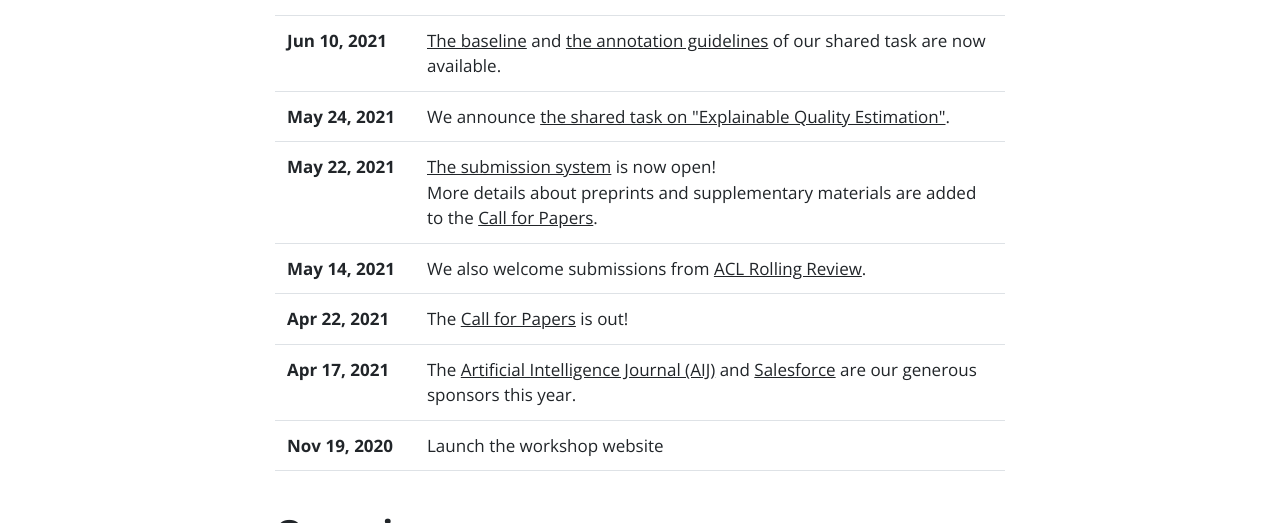
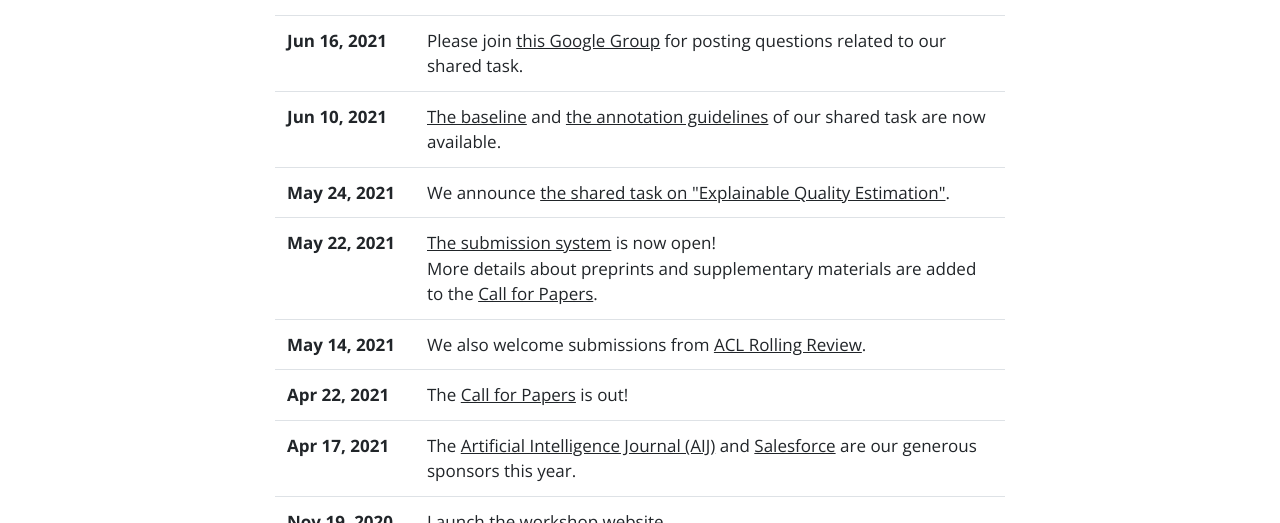
Before and after one commit to eval4nlp/eval4nlp.github.io, a website: page index.html in a window 1280 px wide. Shown: the part 577-1100 px from the top of the page. Drawn offline with nearby package versions, Linux system fonts and the light colour scheme.

Commit message:
Update google group

```diff
--- a/index.html
+++ b/index.html
@@ -84,6 +84,7 @@
         <br>
         <table class="table">
           <tbody>
+            <tr><th scope="row">Jun 16, 2021</th><td>Please join <a href="https://groups.google.com/g/eval4nlp2021-shared-task" target="blank">this Google Group</a> for posting questions related to our shared task.</td></tr>
             <tr><th scope="row">Jun 10, 2021</th><td><a href="https://github.com/eval4nlp/SharedTask2021#baseline" target="blank">The baseline</a> and <a href="https://github.com/eval4nlp/SharedTask2021/tree/main/annotation-guidelines" target="blank">the annotation guidelines</a> of our shared task are now available.</td></tr>
             <tr><th scope="row">May 24, 2021</th><td>We announce <a href="sharedtask.html">the shared task on "Explainable Quality Estimation"</a>.</td></tr>
             <tr><th scope="row">May 22, 2021</th><td><a href="https://www.softconf.com/emnlp2021/Eval4NLP/" target="blank">The submission system</a> is now open! <br>More details about preprints and supplementary materials are added to the <a href="cfp.html">Call for Papers</a>.</td></tr>
```
